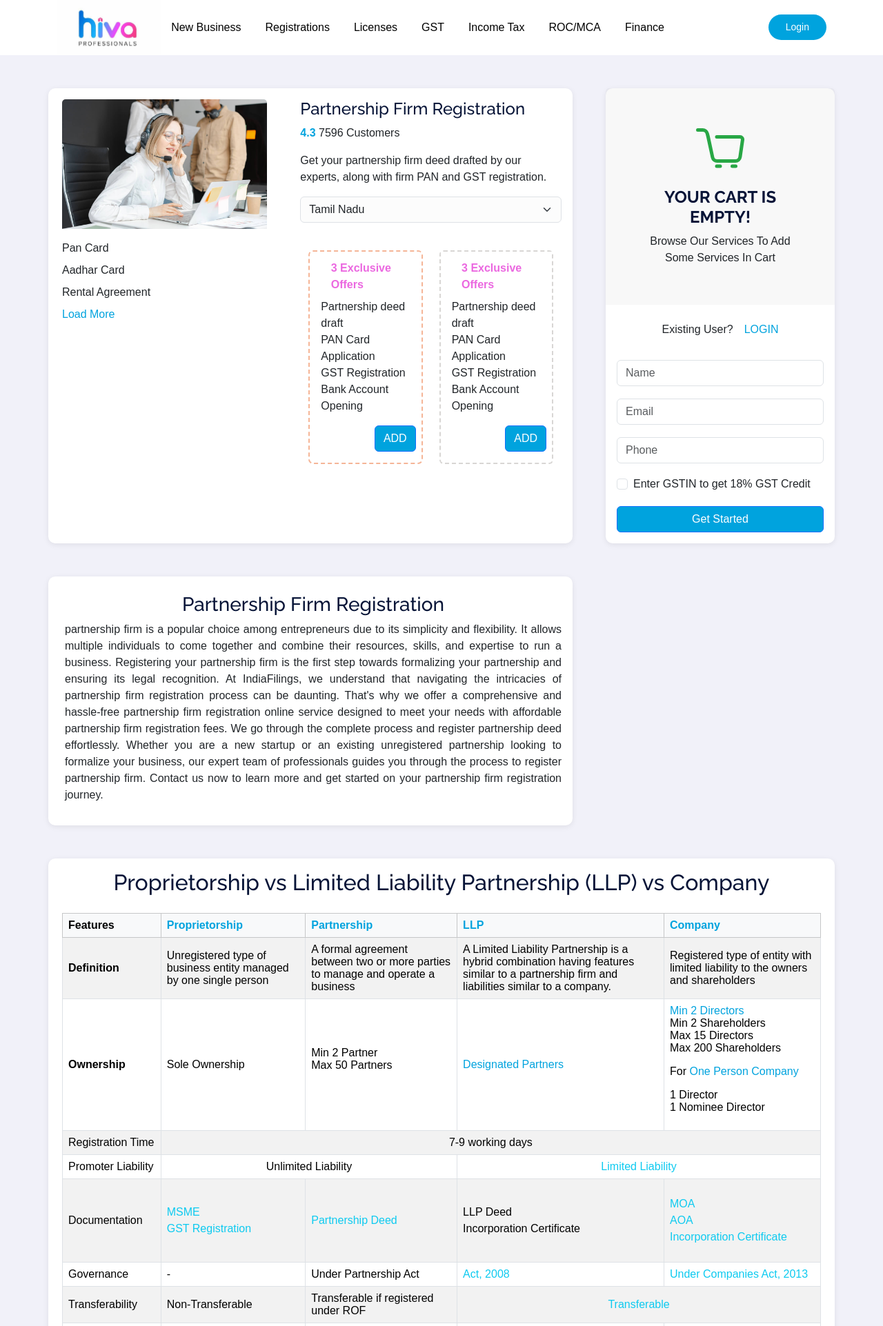
After one commit to projectJVJ/ACNT, a PHP site: page /Module/NewBusiness/PartnershipFirm.php in a window 1280 px wide. The commit adds this page. Shown: the top 1923 px of the page at 69% size. Run offline with PHP 8.4, Linux system fonts and the light colour scheme.

Commit message:
new business menu

```diff
--- /dev/null
+++ b/Module/NewBusiness/NewBusinessFooter.php
@@ -0,0 +1,138 @@
+    <div class="row">
+        <div class="container main-container-2 justify-content-center mt-5 p-3 px-1">
+            <h2 class="text-center mb-4">Proprietorship vs Limited Liability Partnership (LLP) vs Company</h2>
+            <div class="table-responsive table-border-radius px-3">
+                <table class="table table-bordered align-middle table-striped text-grey">
+                    <thead class="table-light">
+                        <tr>
+                            <th>Features</th>
+                            <th class="text-primary">Proprietorship</th>
+                            <th class="text-primary">Partnership</th>
+                            <th class="text-primary">LLP</th>
+                            <th class="text-primary">Company</th>
+                        </tr>
+                    </thead>
+                    <tbody>
+                        <tr>
+                            <td><strong>Definition</strong></td>
+                            <td>Unregistered type of business entity managed by one single person</td>
+                            <td>A formal agreement between two or more parties to manage and operate a business</td>
+                            <td>A Limited Liability Partnership is a hybrid combination having features similar to a
+                                partnership firm and liabilities similar to a company.</td>
+                            <td>Registered type of entity with limited liability to the owners and shareholders</td>
+                        </tr>
+                        <tr>
+                            <td><strong>Ownership</strong></td>
+                            <td>
+                                Sole Ownership
+                            </td>
+
+                            <td>
+                                Min 2 Partner
+                                <ul>
+                                    <li>Max 50 Partners</li>
+                                </ul>
+                            </td>
+                            <td>
+
+                                <a href="#" class="text-decoration-none text-primary">Designated Partners</a>
+
+                            </td>
+                            <td>
+                                <ul>
+                                    <li><a href="#" class="text-decoration-none text-primary">Min 2 Directors</a></li>
+                                    <li>Min 2 Shareholders</li>
+                                    <li>Max 15 Directors</li>
+                                    <li>Max 200 Shareholders</li>
+                                </ul>
+                                <ul>
+                                    <li>For <a href="#" class="text-decoration-none text-primary">One Person Company</a>
+                                    </li>
+                                </ul>
+                                <ul>
+                                    <li>1 Director</li>
+                                    <li>1 Nominee Director</li>
+                                </ul>
+                            </td>
+                        </tr>
+
+                        <tr>
+                            <td class="text-left">Registration Time</td>
+                            <td colspan="4" class="text-center">7-9 working days</td>
+                        </tr>
+
+                        <tr>
+                            <td class="text-left">Promoter Liability</td>
+                            <td colspan="2" class="text-center">Unlimited Liability</td>
+                            <td colspan="2" class="text-center"><a href="#" class="link-info">Limited Liability</a></td>
+                        </tr>
+
+                        <tr>
+                            <td class="text-left">Documentation</td>
+                            <td class="pt-4 lh-base">
+                                <ul>
+                                    <li><a href="#" class="link-info">MSME</a></li>
+
+                                    <li><a href="#" class="link-info">GST Registration</a></li>
+                                </ul>
+                            </td>
+
+                            <td><a href="#" class="link-info"> Partnership Deed</a></td>
+
+                            <td class="pt-4 lh-base">
+                                <ul>
+                                    <li>LLP Deed</li>
+
+                                    <li>Incorporation Certificate</li>
+                                </ul>
+                            </td>
+
+                            <td class="pt-4 lh-base">
+                                <ul>
+                                    <li><a href="#" class="link-info">MOA</a></li>
+
+                                    <li><a href="#" class="link-info">AOA</a></li>
+                                    <li><a href="#" class="link-info">Incorporation Certificate</a></li>
+                                </ul>
+                            </td>
+                        </tr>
+                        <tr>
+                            <td>Governance</td>
+                            <td>-</td>
+                            <td>Under Partnership Act</td>
+                            <td><a href="#" class="link-info"> Act, 2008</a></td>
+                            <td><a href="#" class="link-info"> Under Companies Act, 2013</a></td>
+                        </tr>
+
+                        <tr>
+                            <td class="text-left">Transferability</td>
+                            <td>Non-Transferable</td>
+                            <td>Transferable if registered under ROF</td>
+                            <td colspan="2" class="text-center"><a href="#" class="link-info">Transferable</a></td>
+                        </tr>
+
+                        <tr>
+                            <td>Compliance Requirements</td>
+                            <td>Income tax filing if turnover is more than Rs.2.5 lakhs</td>
+                            <td><a href="#" class="link-info">ITR 5</a></td>
+                            <td>
+                                <ul>
+                                    <li><a href="#" class="link-info">FORM 11</a></li>
+                                    <li><a href="#" class="link-info">FORM 8</a></li>
+                                    <li><a href="#" class="link-info">ITR 5</a></li>
+                                </ul>
+                            </td>
+                            <td>
+                                <ul>
+                                    <li><a href="#" class="link-info">ITR 6</a></li>
+                                    <li><a href="#" class="link-info">MCA FILLINGS</a></li>
+                                    <li><a href="#" class="link-info">AUDITOR'S APPOINTMENT</a></li>
+                                </ul>
+                                <a href="#" class="link-info">Know More</a>
+                            </td>
+                        </tr>
+                    </tbody>
+                </table>
+            </div>
+        </div>
+    </div>
--- a/page.php
+++ b/Module/NewBusiness/PartnershipFirm.php
@@ -4,21 +4,22 @@
     <meta charset="UTF-8">
     <meta name="viewport" content="width=device-width, initial-scale=1">
     <title>Partnership Firm Registration</title>
-    <link href="https://cdn.jsdelivr.net/npm/bootstrap@5.3.0/dist/css/bootstrap.min.css" rel="stylesheet">
-    <link href="assets/css/main.css" rel="stylesheet">
+
+    <!-- Main CSS File -->
+  <!-- <link href="../../assets/css/main.css" rel="stylesheet"> -->
 
 </head>
 
 <body>
-    <?php include 'header.php'; ?>
+    <?php include "../../assets/layout/header.php"; ?>
 
-    <div class="container my-5 main-container">
-        <div class="row p-0 ">
-            <div class="col-md-8 col1 p-3 height-fit-content main-container-border-radius">
+    <div class="container my-5">
+        <div class="row">
+            <div class="col-md-8 col1 p-3 main-container-border-radius">
                 <div class="row">
                     <div class="col-md-5 ps-3 first-card p-0">
                         <div class="card border-0">
-                            <img src="assets/img/services.jpg" class="card-img-top rounded-lg w-90" alt="Partnership Registration">
+                            <img src="../../assets/img/services.jpg" class="card-img-top rounded-lg w-90" alt="Partnership Registration">
                             <div class="card-body p-0 pt-3 d-grid gap-2">
                                 <span>Pan Card</span>
                                 <span>Aadhar Card</span>
@@ -82,7 +83,7 @@
                 </div>
 
             </div>
-            <div class="col-md-4 ps-5 col2">
+            <div class="col-md-4 ps-5 pe-0">
                 <div class="card border-0 main-container-border-radius">
                     <div class="card-header p-5 pt-0  right-card-header border-0 ">
                         <svg class="icon" xmlns="http://www.w3.org/2000/svg" viewBox="0 0 32 32">
@@ -110,13 +111,7 @@
 
                 </div>
             </div>
-        </div>
-
-
-        <div class="row col-md-12 container mt-5 p-0">
-            <!-- <div class="col-md-8 main-container-border-radius"> -->
-            <div class="col-md-8 col1 p-3 ps-4 height-fit-content main-container-border-radius">
-
+            <div class="col-md-8 col1 p-3 ps-4 mt-5 height-fit-content main-container-border-radius">
                 <div class="card border-0" id="paragraph">
                     <h3 class=" text-center mt-2">Partnership Firm Registration</h3>
                     <p class="text-align-justify">partnership firm is a popular choice among entrepreneurs due to its
@@ -136,15 +131,10 @@
                         Contact us now to learn more and get started on your partnership firm registration journey.</p>
                 </div>
             </div>
-                <div class="col-md-8">
+        </div>
+        <?php include 'NewBusinessFooter.php'; ?>
 
-                </div>
-
-
-        </div>
-
-
-        <?php include 'NewBusinessFooter.php'; ?>
+        <?php include '../../assets/layout/main_footer.php'; ?>
 
         <!-- main-container nu div che -->
     </div>
--- a/header.php
+++ b/assets/Layout/header.php
@@ -1,3 +1,26 @@
+<head>
+  <!-- Favicons -->
+  <link href="/acnt/assets/img/favicon.png" rel="icon">
+  <link href="/acnt/assets/img/apple-touch-icon.png" rel="apple-touch-icon">
+
+  <!-- Fonts -->
+  <link href="https://fonts.googleapis.com" rel="preconnect">
+  <link href="https://fonts.gstatic.com" rel="preconnect" crossorigin>
+  <link href="https://fonts.googleapis.com/css2?family=Roboto:ital,wght@0,100;0,300;0,400;0,500;0,700;0,900;1,100;1,300;1,400;1,500;1,700;1,900&family=Raleway:ital,wght@0,100;0,200;0,300;0,400;0,500;0,600;0,700;0,800;0,900;1,100;1,200;1,300;1,400;1,500;1,600;1,700;1,800;1,900&family=Ubuntu:ital,wght@0,300;0,400;0,500;0,700;1,300;1,400;1,500;1,700&display=swap" rel="stylesheet">
+
+  <!-- Vendor CSS Files -->
+  <link href="/acnt/assets/vendor/bootstrap/css/bootstrap.min.css" rel="stylesheet">
+  <link href="/acnt/assets/vendor/bootstrap-icons/bootstrap-icons.css" rel="stylesheet">
+  <link href="/acnt/assets/vendor/aos/aos.css" rel="stylesheet">
+  <link href="/acnt/assets/vendor/glightbox/css/glightbox.min.css" rel="stylesheet">
+  <link href="/acnt/assets/vendor/swiper/swiper-bundle.min.css" rel="stylesheet">
+  <link rel="stylesheet" href="https://cdnjs.cloudflare.com/ajax/libs/font-awesome/6.4.2/css/all.min.css">
+
+
+  <!-- Main CSS File -->
+  <link href="/acnt/assets/css/main.css" rel="stylesheet">
+</head>
+
 <header id="header" class="header d-flex align-items-center sticky-top">
   <div class="container-fluid container-xl position-relative d-flex align-items-center">
 
@@ -5,7 +28,7 @@
       <!-- Uncomment the line below if you also wish to use an image logo -->
       <!-- <img src="assets/img/logo.png" alt=""> -->
       <!-- <h1 class="sitename">eNno</h1> -->
-      <img src="assets/img/logo.png" alt="Los Angeles" class="hiva-logo">
+      <img src="/acnt/assets/img/logo.png" alt="Los Angeles" class="hiva-logo">
     </a>
 
     <nav id="navmenu" class="navmenu">
@@ -15,7 +38,7 @@
           <ul class="dropdown-menu">
             <div class="dropdown-columns">
               <div class="dropdown-column">
-                <li><a href="page.php">Proprietorship</a></li>
+                <li><a href="Module\NewBusiness\PartnershipFirm.php">Proprietorship</a></li>
                 <li><a href="#">Partnership Firm</a></li>
                 <li><a href="#">One person Company</a></li>
                 <li><a href="#">Limited Liability Partnerhsip</a></li>
--- /dev/null
+++ b/assets/Layout/main_footer.php
@@ -0,0 +1,142 @@
+<div class="row mt-4 ">
+
+    <!-- Popular Services -->
+    <div class="card border-0 p-0">
+        <div class="card-header border-0 ">
+            <h5 class="mb-0">Popular Services</h5>
+        </div>
+        <div class="card-body text-align-justify box-shadow">
+            <span class="tag-btn"><a href="#">Company Registration</a></span>
+            <span class="tag-btn"><a href="#">Tax Notice</a></span>
+            <span class="tag-btn"><a href="#">Indian Subsidiary</a></span>
+            <span class="tag-btn"><a href="#">HSN Code</a></span>
+            <span class="tag-btn"><a href="#">Section 8 Company</a></span>
+            <span class="tag-btn"><a href="#">Trademark Search</a></span>
+            <span class="tag-btn"><a href="#">USA Company Registration</a></span>
+            <span class="tag-btn"><a href="#">FSSAI Registration</a></span>
+            <span class="tag-btn"><a href="#">Import Export Code</a></span>
+            <span class="tag-btn"><a href="#">ESI Registration</a></span>
+            <span class="tag-btn"><a href="#">Proprietorship</a></span>
+            <span class="tag-btn"><a href="#">GST Return Filing</a></span>
+            <span class="tag-btn"><a href="#">PF Registration</a></span>
+            <span class="tag-btn"><a href="#">Payroll</a></span>
+            <span class="tag-btn"><a href="#">Business Tax Return Filing</a></span>
+            <span class="tag-btn"><a href="#">PF Return Filing</a></span>
+            <span class="tag-btn"><a href="#">Eway Bill</a></span>
+            <span class="tag-btn"><a href="#">GST Registration</a></span>
+            <span class="tag-btn"><a href="#">TDS Filing</a></span>
+            <span class="tag-btn"><a href="#">Udyam Registration</a></span>
+            <span class="tag-btn"><a href="#">Trademark Registration</a></span>
+            <span class="tag-btn"><a href="#">Startup India Registration</a></span>
+            <span class="tag-btn"><a href="#">Professional Tax</a></span>
+            <span class="tag-btn"><a href="#">Personal Tax Filing</a></span>
+            <span class="tag-btn"><a href="#">Check Company or LLP name Availability</a></span>
+            <span class="tag-btn"><a href="#">Online Lawyer Consultation</a></span>
+            <span class="tag-btn"><a href="#">Online CA Consultation</a></span>
+            <span class="tag-btn"><a href="#">Business Consultation</a></span>
+        </div>
+    </div>
+
+    <div class="card border-0 mt-5 p-0">
+        <div class="card-header border-0">
+            <h5 class="mb-0">Popular Searches</h5>
+        </div>
+        <div class="card-body text-align-justify box-shadow">
+            <span class="tag-btn"><a href="#">Partnership</a></span>
+            <span class="tag-btn"><a href="#">Limited Liability Partnership</a></span>
+            <span class="tag-btn"><a href="#">Digital Signature</a></span>
+            <span class="tag-btn"><a href="#">Copyright Registration</a></span>
+            <span class="tag-btn"><a href="#">Unified Portal</a></span>
+            <span class="tag-btn"><a href="#">PAN Card Download</a></span>
+            <span class="tag-btn"><a href="#">Nadakacheri</a></span>
+            <span class="tag-btn"><a href="#">Flipkart Seller</a></span>
+            <span class="tag-btn"><a href="#">Caste Certificate</a></span>
+            <span class="tag-btn"><a href="#">IAy</a></span>
+            <span class="tag-btn"><a href="#">EPFO Passbook</a></span>
+            <span class="tag-btn"><a href="#">Domicile Certificate</a></span>
+            <span class="tag-btn"><a href="#">Udyog Aadhaar</a></span>
+            <span class="tag-btn"><a href="#">PF Withdrawal</a></span>
+            <span class="tag-btn"><a href="#">Karnataka One</a></span>
+            <span class="tag-btn"><a href="#">Encumbrance Certificate</a></span>
+            <span class="tag-btn"><a href="#">Bonafide Certificate</a></span>
+            <span class="tag-btn"><a href="#">Instant PAN Card</a></span>
+            <span class="tag-btn"><a href="#">E PAN Card</a></span>
+            <span class="tag-btn"><a href="#">Income Certificate</a></span>
+            <span class="tag-btn"><a href="#">Marriage Certificate</a></span>
+            <span class="tag-btn"><a href="#">Passport Renewal</a></span>
+            <span class="tag-btn"><a href="#">Nivesh Mitra</a></span>
+            <span class="tag-btn"><a href="#">MSME Registration</a></span>
+            <span class="tag-btn"><a href="#">Trademark Status</a></span>
+            <span class="tag-btn"><a href="#">Trade License</a></span>
+            <span class="tag-btn"><a href="#">Domicile</a></span>
+            <span class="tag-btn"><a href="#">eMitra</a></span>
+            <span class="tag-btn"><a href="#">UAN</a></span>
+            <span class="tag-btn"><a href="#">PICME</a></span>
+            <span class="tag-btn"><a href="#">Resignation Letter Format</a></span>
+            <span class="tag-btn"><a href="#">Ration Card</a></span>
+            <span class="tag-btn"><a href="#">TNPGEINT</a></span>
+            <span class="tag-btn"><a href="#">RAJSSP</a></span>
+            <span class="tag-btn"><a href="#">LLP Compliance</a></span>
+            <span class="tag-btn"><a href="#">Form 16</a></span>
+            <span class="tag-btn"><a href="#">Police Clearance Certificate</a></span>
+            <span class="tag-btn"><a href="#">OBC Certificate</a></span>
+            <span class="tag-btn"><a href="#">Jamabandi</a></span>
+            <span class="tag-btn"><a href="#">Mee Bhoomi</a></span>
+            <span class="tag-btn"><a href="#">SC Certificate</a></span>
+            <span class="tag-btn"><a href="#">UAN Login</a></span>
+            <span class="tag-btn"><a href="#">eAadhaar Download</a></span>
+            <span class="tag-btn"><a href="#">Linking Aadhaar To Bank Accounts</a></span>
+            <span class="tag-btn"><a href="#">mAadhaar</a></span>
+            <span class="tag-btn"><a href="#">Aadhaar Enrollment Centre</a></span>
+            <span class="tag-btn"><a href="#">UAN Passbook</a></span>
+            <span class="tag-btn"><a href="#">Amazon How to Sell</a></span>
+            <span class="tag-btn"><a href="#">PAN Card Apply</a></span>
+            <span class="tag-btn"><a href="#">EPFO Unified Portal</a></span>
+        </div>
+    </div>
+
+    <div class="main_footer mt-5 mb-5 box-shadow">
+        <div class="col-md-3">
+            <h5>IndiaFilings</h5>
+            <ul>
+                <li><a href="#">About IndiaFilings</a></li>
+                <li><a href="#">Online Payment</a></li>
+                <li><a href="#">Careers</a></li>
+                <li><a href="#">Contact Us</a></li>
+            </ul>
+        </div>
+        <div class="col-md-3">
+            <h5>Platforms</h5>
+            <ul>
+                <li><a href="#">Business Search</a></li>
+                <li><a href="#">Trademark Search</a></li>
+                <li><a href="#">Client Portal</a></li>
+                <li><a href="#">Filings.AE for UAE</a></li>
+            </ul>
+        </div>
+        <div class="col-md-3">
+            <h5>Usage</h5>
+            <ul>
+                <li><a href="#">Terms & Conditions</a></li>
+                <li><a href="#">Privacy Policy</a></li>
+                <li><a href="#">Refund Policy</a></li>
+            </ul>
+        </div>
+        <div class="col-md-3">
+            <h5>&nbsp;</h5>
+            <ul>
+                <li><a href="#">Confidentiality Policy</a></li>
+                <li><a href="#">Disclaimer Policy</a></li>
+                <li><a href="#">IndiaFilings Review</a></li>
+            </ul>
+        </div>
+    </div>
+
+    <p class="p-0 d-flex justify-content-center"> Copyright © 2025. All rights reserved.</p>
+    <div class="d-flex justify-content-center gap-3 mt-2">
+        <i class="bi bi-facebook"></i>
+        <i class="bi bi-instagram"></i>
+        <i class="bi bi-whatsapp"></i>
+        <i class="bi bi-twitter"></i>
+    </div>
+</div>
--- a/assets/css/main.css
+++ b/assets/css/main.css
@@ -71,6 +71,7 @@ body {
   color: var(--default-color);
   background-color: #f1f1f9;
   font-family: sans-serif;
+  overflow-x: hidden;
 }
 
 a {
@@ -268,7 +269,7 @@ h6 {
     display: block;
     position: absolute;
     visibility: hidden;
-    left: 14px;
+    left: -50px;
     top: 130%;
     opacity: 0;
     transition: 0.3s;
@@ -936,36 +937,13 @@ img {
   max-height: 80px;
 }
 
-/* ------------------------------------------------------------------------------------------------------------------- */
-
-
-.main-container {
-  /* background-color: white; */
-  width: 97%;
-  padding-left: 1.5rem;
-  padding-right: 1.5rem;
-  border-radius: 10px;
-
-}
-
 .main-container-border-radius,
-.main-container-2 {
+.main-container-2,
+.box-shadow {
   border-radius: 10px;
   background-color: white;
   box-shadow: 0 2px 8px rgba(0, 0, 0, 0.08);
 
-}
-
-#col1 {
-  padding: 0.8rem;
-}
-
-#col2 {
-  padding: 0.8rem;
-}
-
-#middle-card {
-  padding-left: 1rem;
 }
 
 .border-dashed {
@@ -1034,6 +1012,7 @@ ul li::before {
   margin-right: 8px;
   color: #071437;
 }
+
 .height-fit-content {
   height: fit-content;
 }
@@ -1042,25 +1021,25 @@ ul li::before {
   border-radius: 10px;
 }
 
-.table-width {
-  width: 98%;
-}
-
 .form {
   display: grid;
   gap: 10px;
 }
-.border-bottom{
+
+.border-bottom {
   border-bottom: 1px solid grey;
 }
-.bg-grey{
+
+.bg-grey {
   background-color: #f1f1f9;
   /* border-radius: 10px !important; */
 }
-.border-radius{
+
+.border-radius {
   border-radius: 10px;
 }
-.documents_required_gap{
+
+.documents_required_gap {
   flex-flow: nowrap;
   gap: 1.5rem;
 }
```
Also changed, not shown: NewBusinessFooter.php (deleted, +0 -207 lines), index.php (+1 -9 lines), main_footer.php (deleted, +0 -135 lines). Lines whose indentation alone changed are shown as unchanged.
